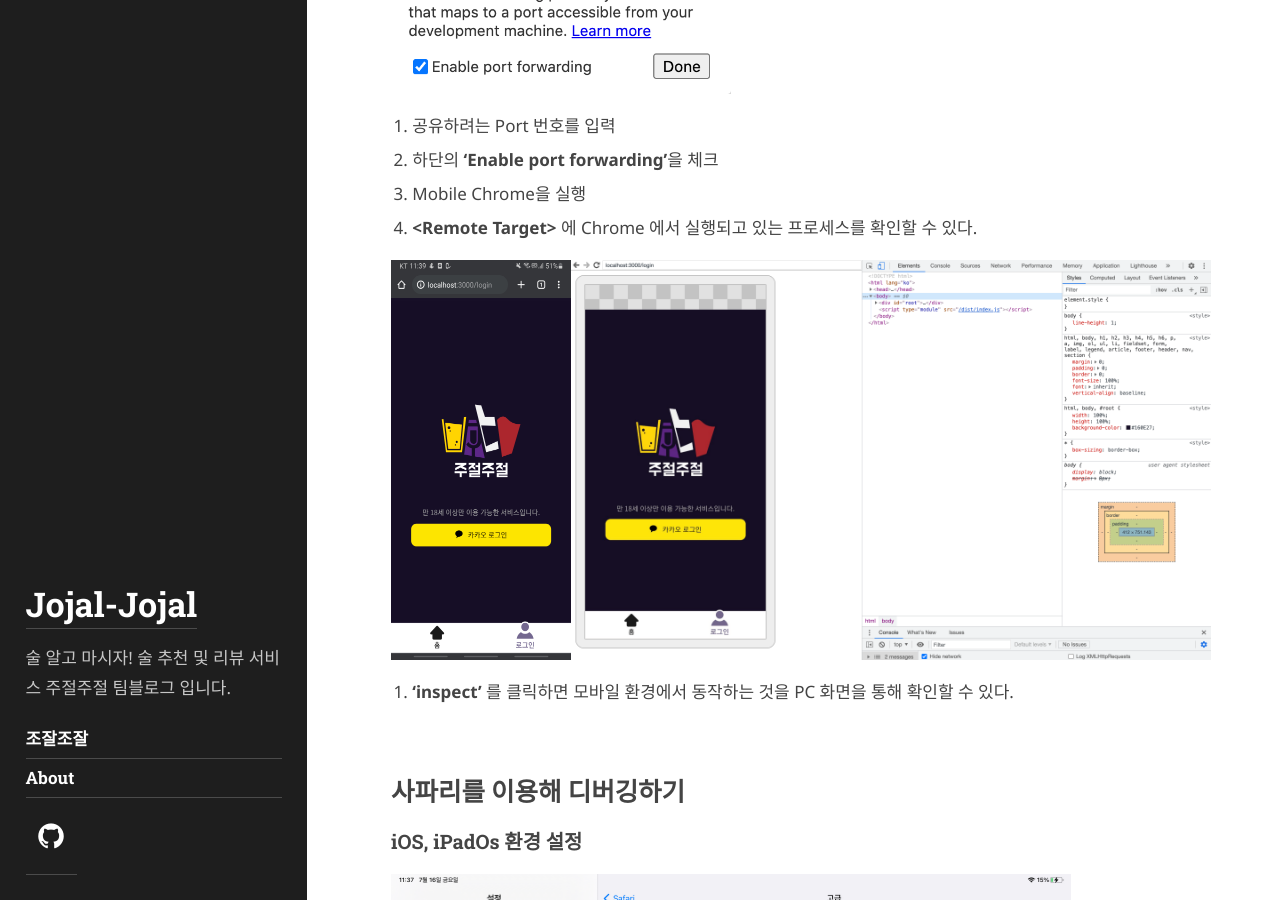
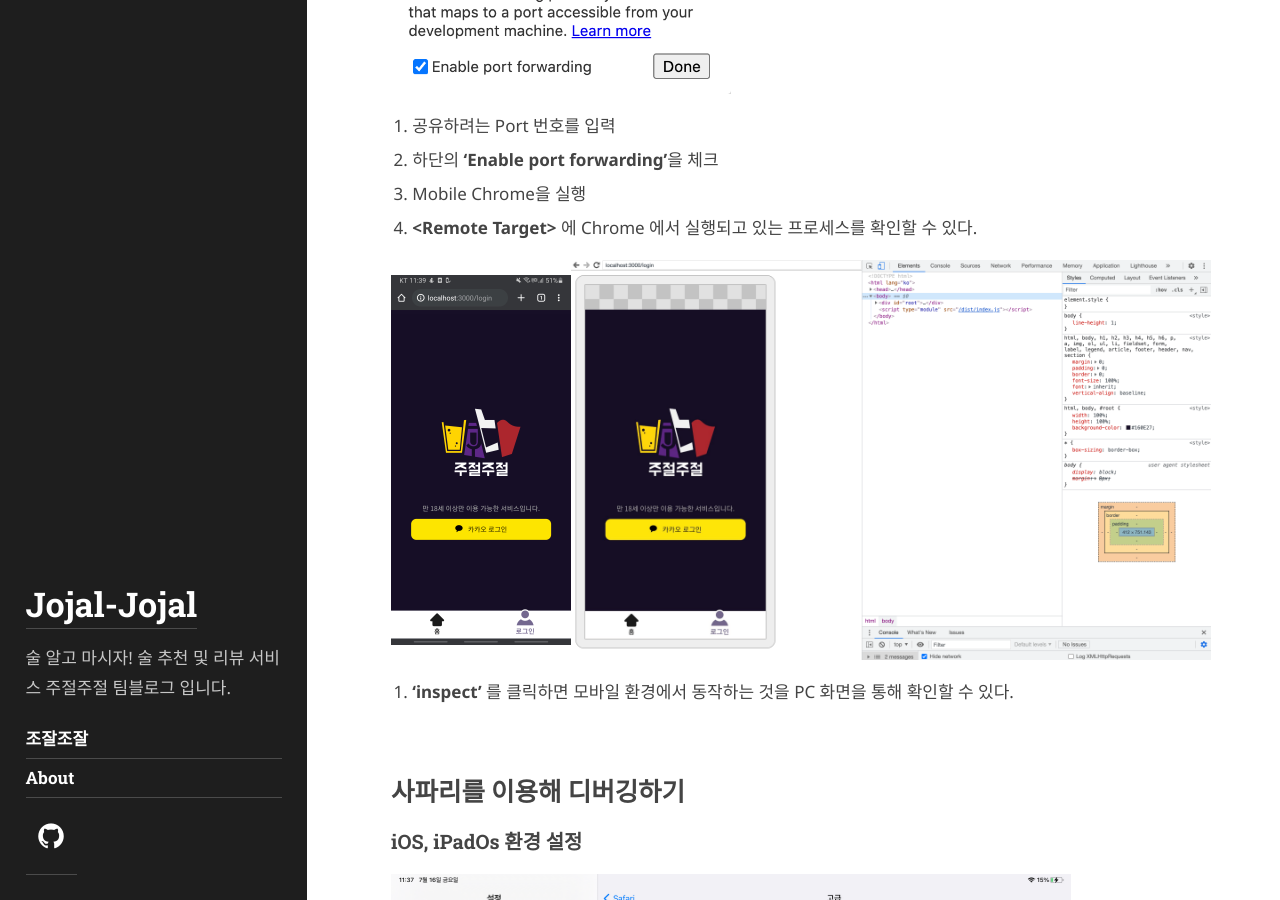
Before and after one commit to jujeol-jujeol/jujeol-jujeol.github.io, a Jekyll site: the page built from _posts/2021-07-16-localhost-모바일로-디버깅하기.md, in a window 1280 px wide and 900 px high, scrolled down 2906 px. Built offline with Jekyll 4.4.1, drawn with Linux system fonts in a browser that asks for light colours; some web fonts are replaced.

Commit message:
docs: localhost 디버깅 글 이미지 정렬 조정

```diff
--- a/_posts/2021-07-16-localhost-모바일로-디버깅하기.md
+++ b/_posts/2021-07-16-localhost-모바일로-디버깅하기.md
@@ -60,7 +60,7 @@ author: wedge
 6. Mobile Chrome을 실행
 7. **\<Remote Target>** 에 Chrome 에서 실행되고 있는 프로세스를 확인할 수 있다.
 
-<div style="display: flex">
+<div style="display: flex; justify-contents: center; align-items: center;">
 <img width="180" alt="모바일 크롬에 공유중인 주절주절 로그인 화면" src="/assets/img/2021-07-16-localhost/chrome-mobile-capture.jpeg">
 <img width="640" alt="모바일 크롬에 공유중인 주절주절 로그인 화면이 띄워진 크롬 인스펙터 데브툴 화면" src="/assets/img/2021-07-16-localhost/chrome-inspect-devtool.png">
 </div>
```
